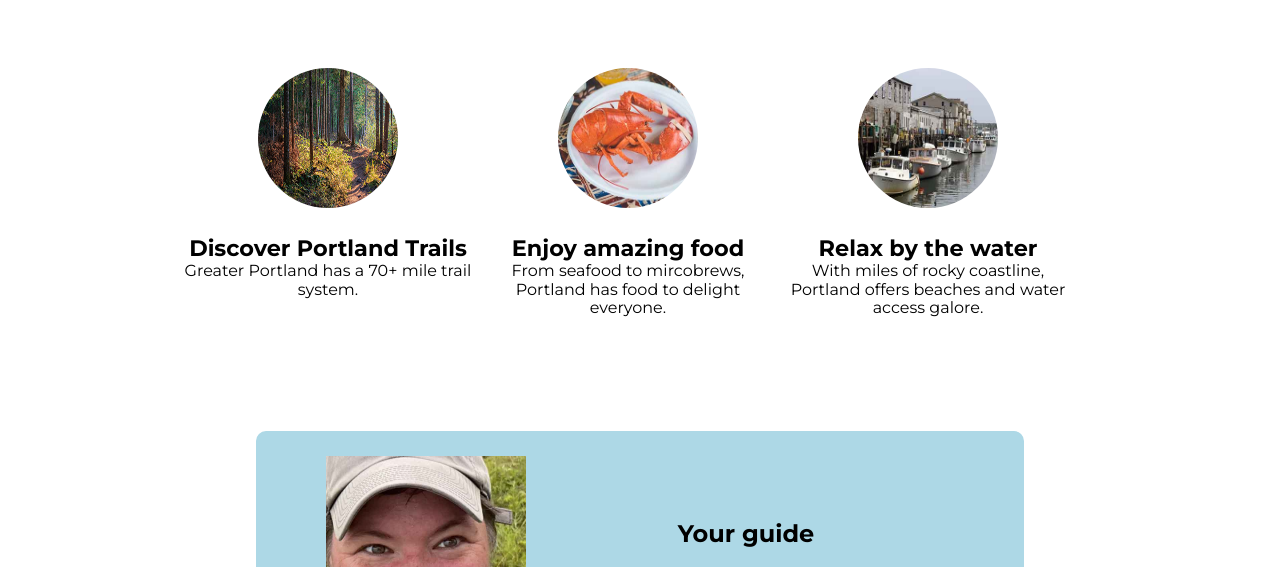
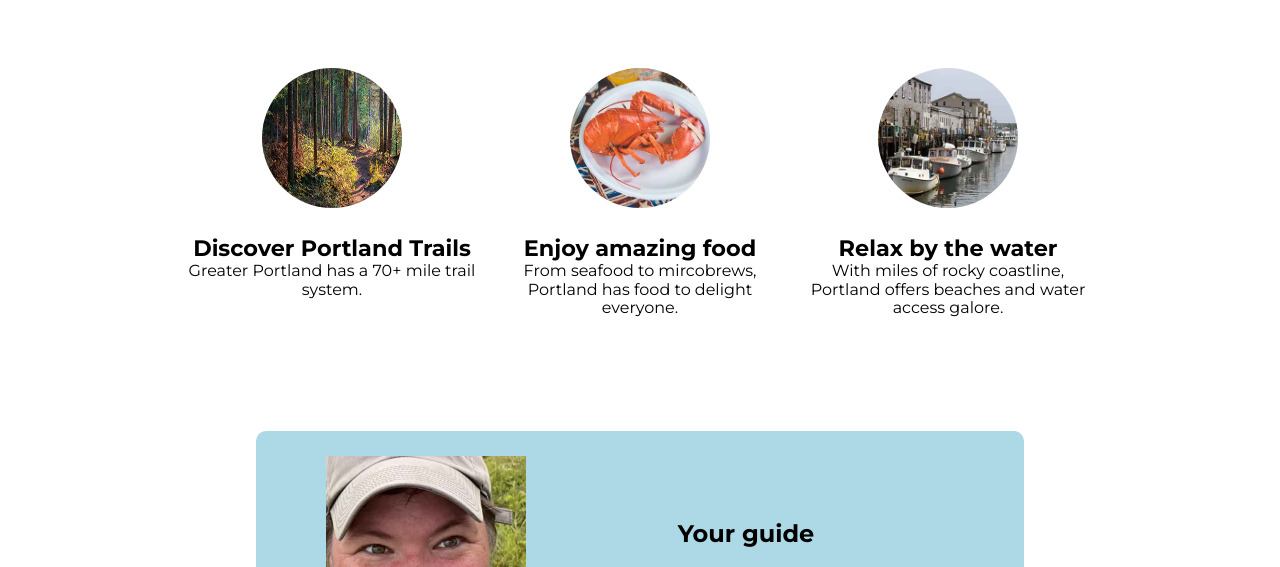
Before and after one commit to raddivgirl/PortlandMaineHomepage, a website built with Vite: page index.html in a window 1280 px wide. Shown: the part 675-1242 px from the top of the page. Built offline with nearby package versions, Linux system fonts and the light colour scheme; a web font is replaced by a local one.

Commit message:
fixed activities description alignment
added flex direction and justify-content

```diff
--- a/styles.css
+++ b/styles.css
@@ -40,6 +40,8 @@ h1{
 }
 .activity-description{
     display: flex;
+     flex-direction: row;
+    justify-content: space-around;
     width:100%;
     margin:0 auto;
     padding:50px;
```
